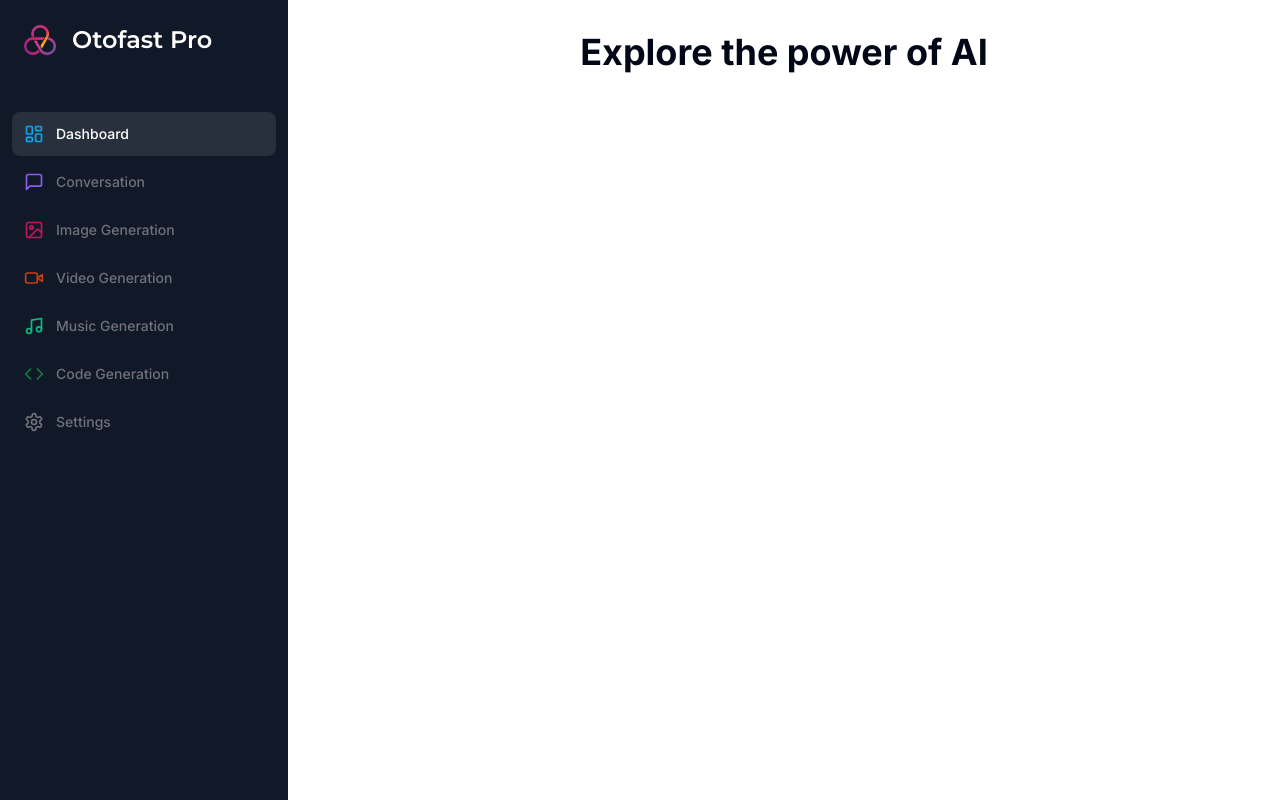
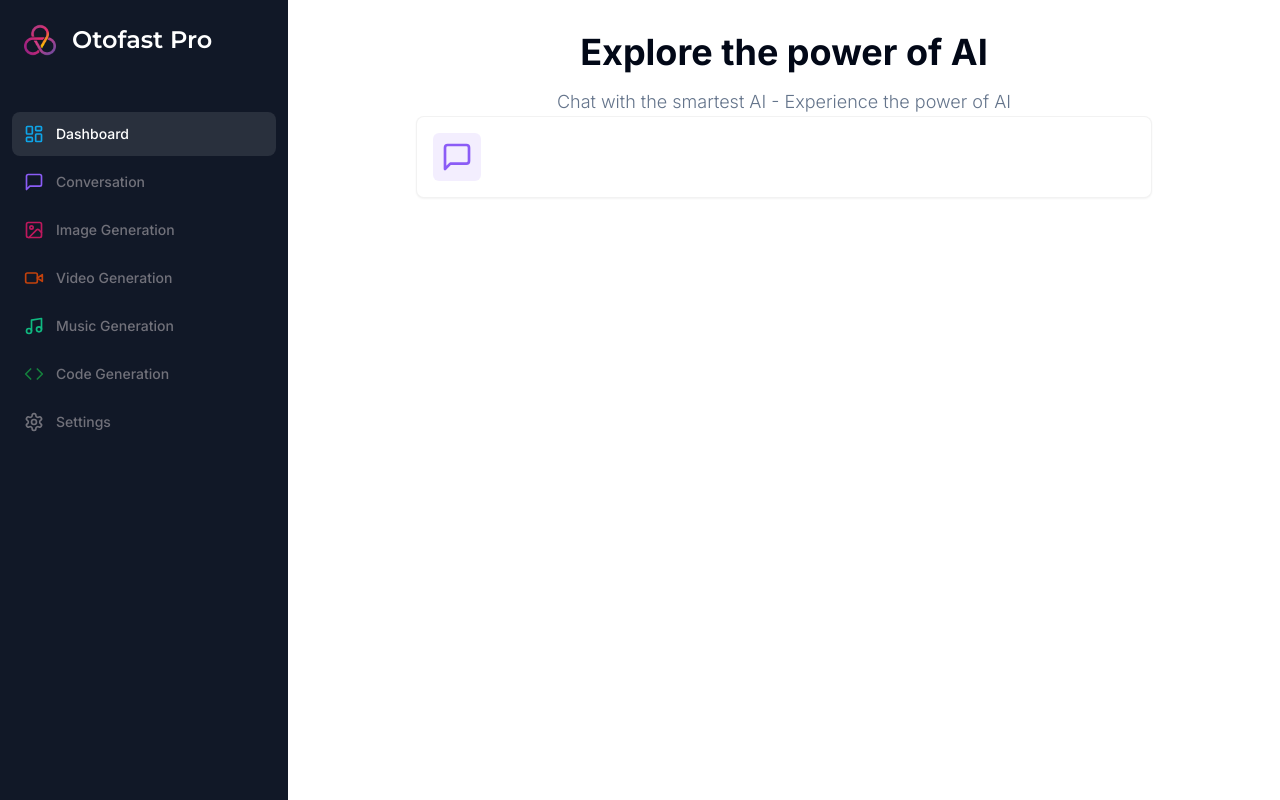
Before and after one commit to marksikaundi/Otofast-SaaS, a Next.js app: page /dashboard in a window 1280 px wide. Built offline with nearby package versions, Linux system fonts and the light colour scheme.

Commit message:
dashboard progress

```diff
--- a/app/(dashboard)/(routes)/dashboard/page.tsx
+++ b/app/(dashboard)/(routes)/dashboard/page.tsx
@@ -1,8 +1,49 @@
+"use client";
+
+import { MessageSquare } from "lucide-react";
+import {
+  Card,
+  CardContent,
+  CardDescription,
+  CardFooter,
+  CardHeader,
+  CardTitle,
+} from "@/components/ui/card";
+import { cn } from "@/lib/utils";
+
+const tools = [
+  {
+    label: "Conversation",
+    icon: MessageSquare,
+    color: "text-violet-500",
+    bgColor: "bg-violet-500/10",
+    href: "/conversation",
+  },
+];
 const DashboadPage = () => {
   return (
     <div>
       <div className="md-8 space-y-4">
-        <h2 className="text-2xl md:text-4xl font-bold text-center">Explore the power of AI</h2>
+        <h2 className="text-2xl md:text-4xl font-bold text-center">
+          Explore the power of AI
+        </h2>
+        <p className="text-muted-foreground font-light text-sm md:text-lg text-center">
+          Chat with the smartest AI - Experience the power of AI
+        </p>
+      </div>
+      <div className="px-4 md:px-20 lg:px-32 pace-y-4">
+        {tools.map((tool) => (
+          <Card
+            key={tool.href}
+            className="p-4  border-black/5 flex items-center justify-between hover:shadow-md transition cursor-pointer"
+          >
+            <div className="flex items-center gap-x-4">
+              <div className={cn("p-2 w-fit rounded-md", tool.bgColor)}>
+                <tool.icon className={cn("w-8 h-8", tool.color)} />
+              </div>
+            </div>
+          </Card>
+        ))}
       </div>
     </div>
   );
--- /dev/null
+++ b/components/ui/card.tsx
@@ -0,0 +1,79 @@
+import * as React from "react"
+
+import { cn } from "@/lib/utils"
+
+const Card = React.forwardRef<
+  HTMLDivElement,
+  React.HTMLAttributes<HTMLDivElement>
+>(({ className, ...props }, ref) => (
+  <div
+    ref={ref}
+    className={cn(
+      "rounded-lg border bg-card text-card-foreground shadow-sm",
+      className
+    )}
+    {...props}
+  />
+))
+Card.displayName = "Card"
+
+const CardHeader = React.forwardRef<
+  HTMLDivElement,
+  React.HTMLAttributes<HTMLDivElement>
+>(({ className, ...props }, ref) => (
+  <div
+    ref={ref}
+    className={cn("flex flex-col space-y-1.5 p-6", className)}
+    {...props}
+  />
+))
+CardHeader.displayName = "CardHeader"
+
+const CardTitle = React.forwardRef<
+  HTMLParagraphElement,
+  React.HTMLAttributes<HTMLHeadingElement>
+>(({ className, ...props }, ref) => (
+  <h3
+    ref={ref}
+    className={cn(
+      "text-2xl font-semibold leading-none tracking-tight",
+      className
+    )}
+    {...props}
+  />
+))
+CardTitle.displayName = "CardTitle"
+
+const CardDescription = React.forwardRef<
+  HTMLParagraphElement,
+  React.HTMLAttributes<HTMLParagraphElement>
+>(({ className, ...props }, ref) => (
+  <p
+    ref={ref}
+    className={cn("text-sm text-muted-foreground", className)}
+    {...props}
+  />
+))
+CardDescription.displayName = "CardDescription"
+
+const CardContent = React.forwardRef<
+  HTMLDivElement,
+  React.HTMLAttributes<HTMLDivElement>
+>(({ className, ...props }, ref) => (
+  <div ref={ref} className={cn("p-6 pt-0", className)} {...props} />
+))
+CardContent.displayName = "CardContent"
+
+const CardFooter = React.forwardRef<
+  HTMLDivElement,
+  React.HTMLAttributes<HTMLDivElement>
+>(({ className, ...props }, ref) => (
+  <div
+    ref={ref}
+    className={cn(" flex items-center p-6 pt-0", className)}
+    {...props}
+  />
+))
+CardFooter.displayName = "CardFooter"
+
+export { Card, CardHeader, CardFooter, CardTitle, CardDescription, CardContent }
```
